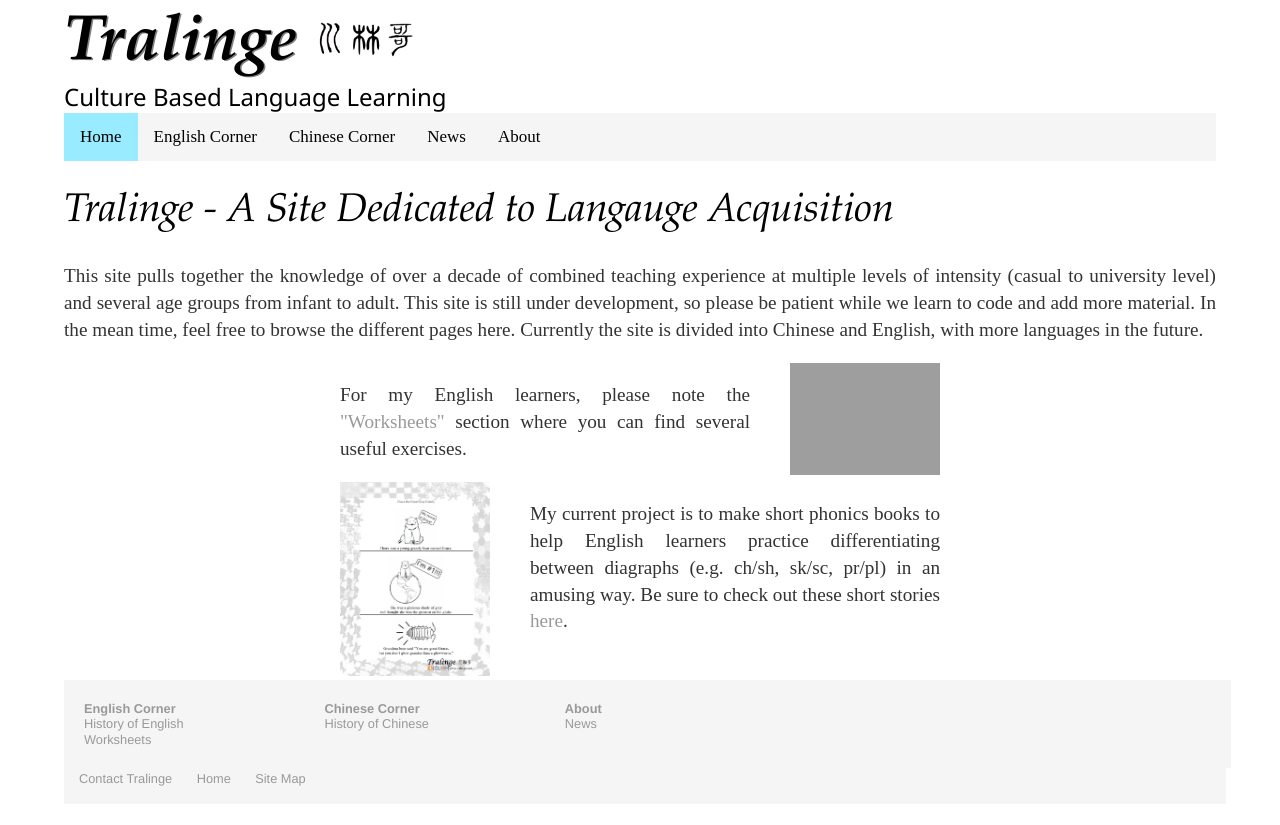
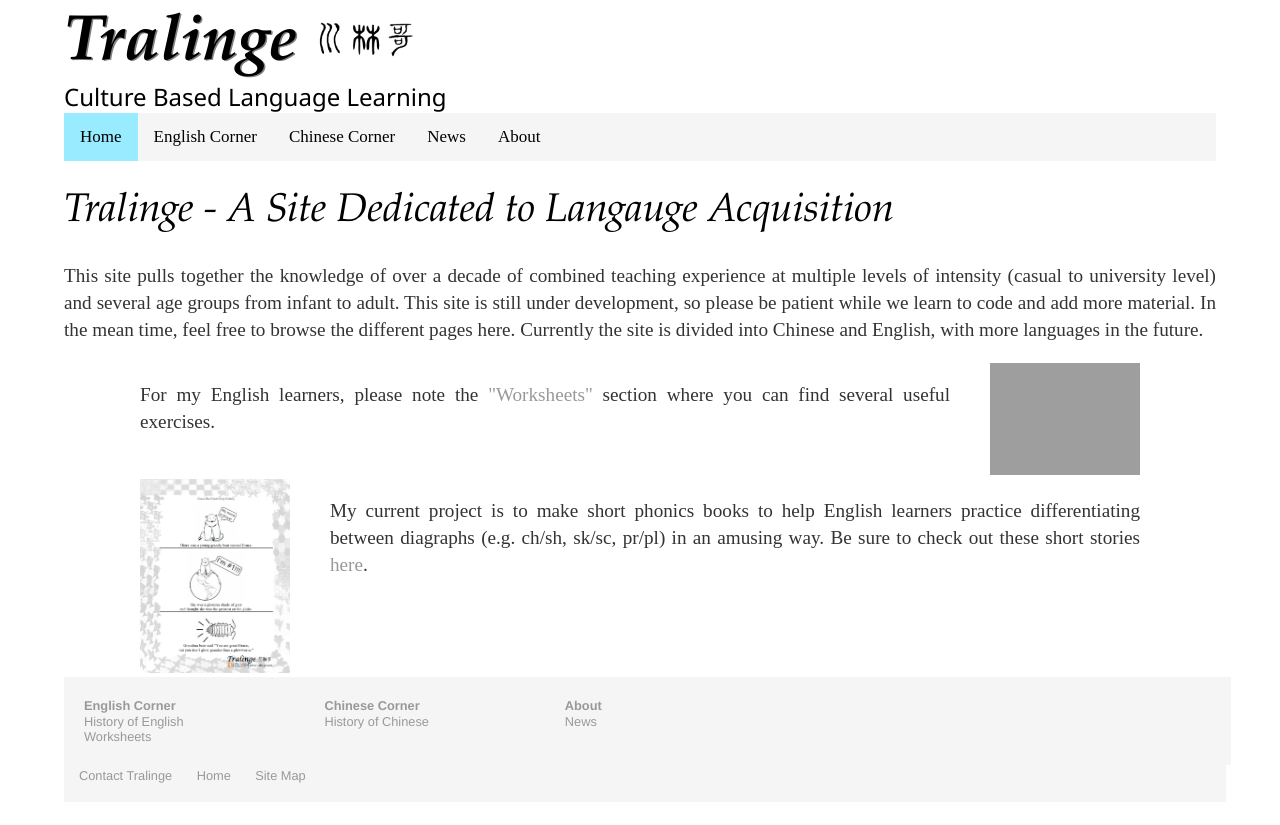
Before and after one commit to Tralinge/tralinge.github.io, a Jekyll site: the page built from index.html, in a window 1280 px wide. Shown: the top 825 px of the page. Built offline with Jekyll 4.4.1, drawn with Linux system fonts in a browser that asks for light colours.

Commit message:
Update index.html

```diff
--- a/index.html
+++ b/index.html
@@ -28,7 +28,7 @@
   font-size: 30px;
 } -->
 
-	<div style="display: flex; justify-content: center; align-items: top; width: 600px; margin: auto;">
+	<div style="display: flex; justify-content: center; align-items: top; width: 1000px; margin: auto;">
 		<div style="align-items: top;">
 			<p> For my English learners, please note the <a href="https://www.tralinge.com/english_corner/worksheets.html">
 				"Worksheets"</a> section where you can find several useful exercises.
@@ -43,7 +43,7 @@
 		</div>
 	</div>
 
-	<div style="clear: both; display: flex; justify-content: center; align-items: top; width: 600px; margin: auto;">
+	<div style="clear: both; display: flex; justify-content: center; align-items: top; width: 1000px; margin: auto;">
 		<div>
 			<a href="http://www.tralinge.com/english_corner/worksheets/phonics">
 				<img src="http://www.tralinge.com/english_corner/worksheets/phonics/grace 1of3.jpg"
```
